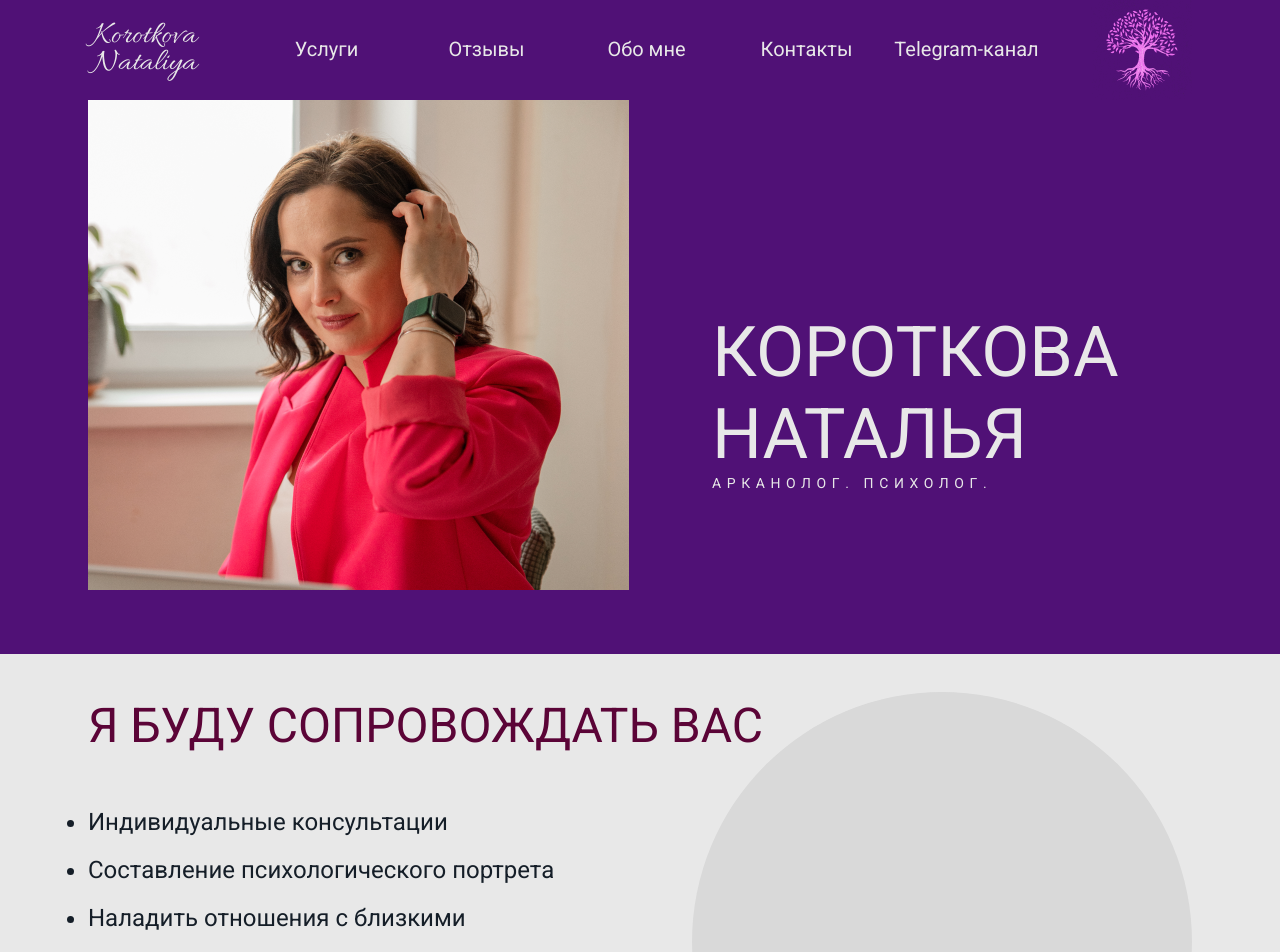
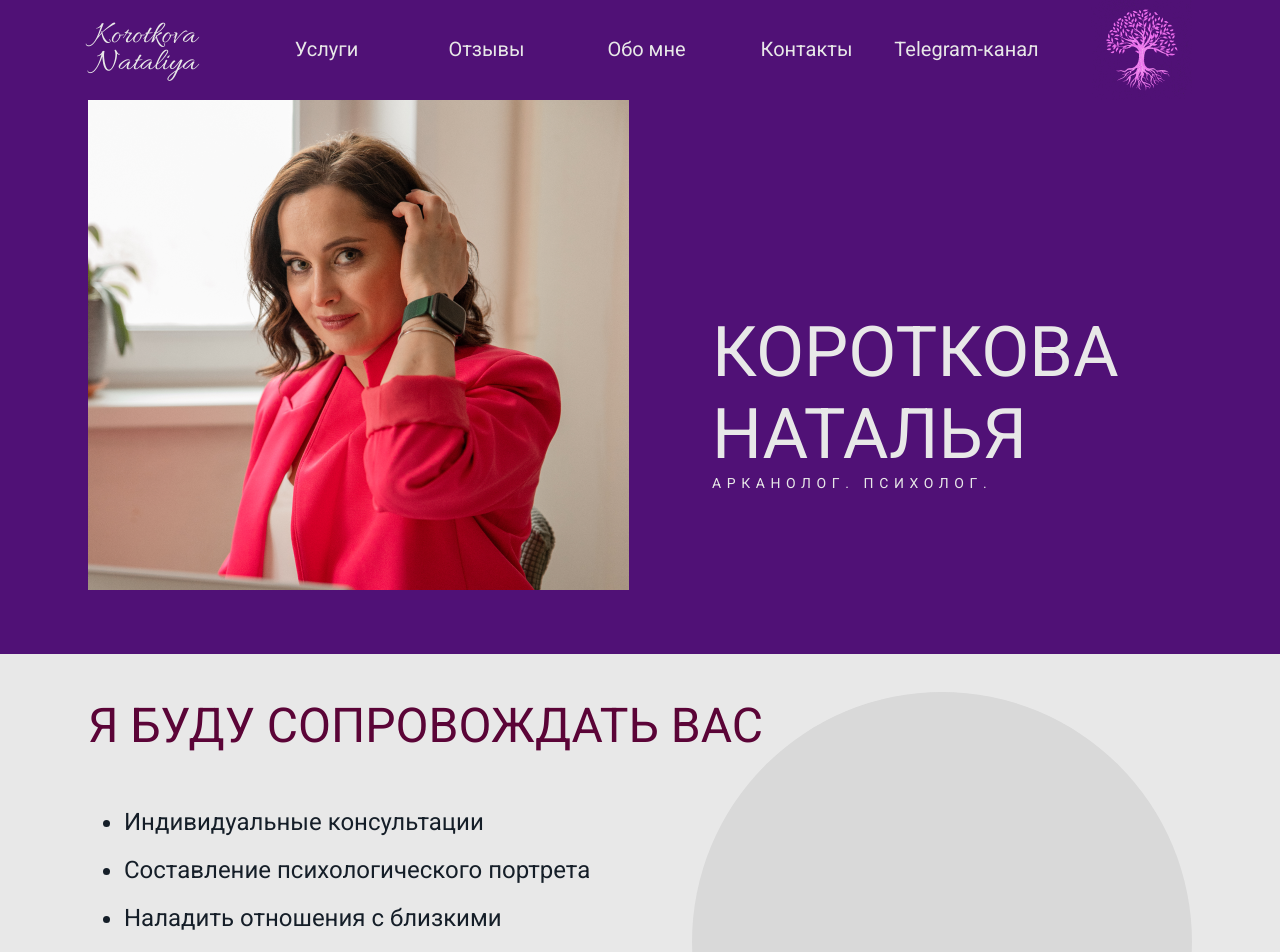
Before and after one commit to VovkaST/nkorotkova, a React (Create React App) app: page / in a window 1280 px wide. Shown: the top 952 px of the page. Built offline with nearby package versions, Linux system fonts and the light colour scheme.

Commit message:
Horizontal block items margin left added

```diff
--- a/src/components/BlockAbout/blockAbout.module.scss
+++ b/src/components/BlockAbout/blockAbout.module.scss
@@ -11,6 +11,7 @@
     margin-top: -6.5em;
 
     .block_info_content__item {
+      margin-left: 1.5em;
       color: var(--horizontal-block-light-color);
       font-size: 1.5rem;
       font-style: normal;
```
